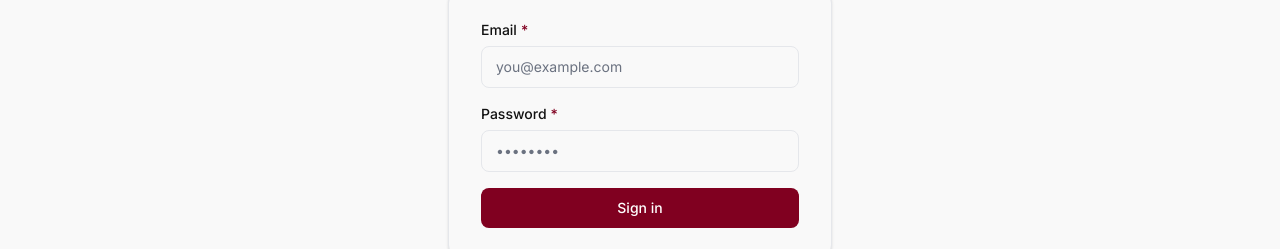
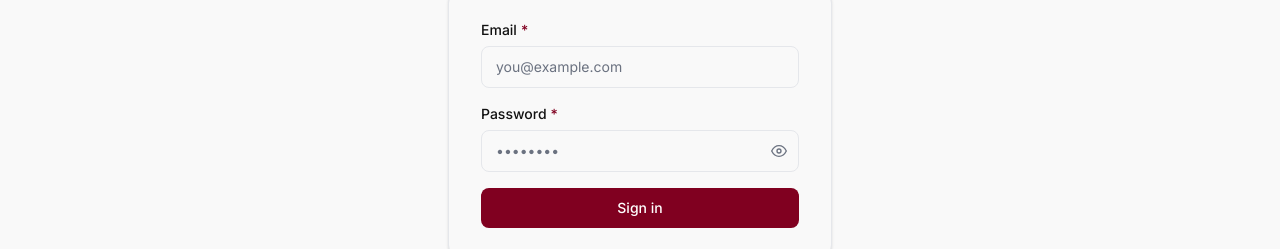
Before and after one commit to Pedrojb-01/mio, a React (Vite) app in the folder frontend/: page /login in a window 1280 px wide. Shown: the part 315-564 px from the top of the page. Built offline with nearby package versions, Linux system fonts and the light colour scheme; no server answers.

Commit message:
feat: add password visibility toggle to Input component

```diff
--- a/frontend/src/components/ui/Input.jsx
+++ b/frontend/src/components/ui/Input.jsx
@@ -1,3 +1,27 @@
+import { useState } from 'react'
+
+function IconEye() {
+  return (
+    <svg width="16" height="16" viewBox="0 0 24 24" fill="none"
+      stroke="currentColor" strokeWidth="2" strokeLinecap="round"
+      strokeLinejoin="round" aria-hidden="true">
+      <path d="M1 12s4-8 11-8 11 8 11 8-4 8-11 8-11-8-11-8z" />
+      <circle cx="12" cy="12" r="3" />
+    </svg>
+  )
+}
+
+function IconEyeOff() {
+  return (
+    <svg width="16" height="16" viewBox="0 0 24 24" fill="none"
+      stroke="currentColor" strokeWidth="2" strokeLinecap="round"
+      strokeLinejoin="round" aria-hidden="true">
+      <path d="M17.94 17.94A10.07 10.07 0 0112 20c-7 0-11-8-11-8a18.45 18.45 0 015.06-5.94M9.9 4.24A9.12 9.12 0 0112 4c7 0 11 8 11 8a18.5 18.5 0 01-2.16 3.19m-6.72-1.07a3 3 0 11-4.24-4.24" />
+      <line x1="1" y1="1" x2="23" y2="23" />
+    </svg>
+  )
+}
+
 export default function Input({
   id,
   label,
@@ -12,6 +36,10 @@ export default function Input({
   autoComplete,
   maxLength,
 }) {
+  const [showPassword, setShowPassword] = useState(false)
+  const isPassword = type === 'password'
+  const inputType = isPassword && showPassword ? 'text' : type
+
   return (
     <div className="flex flex-col gap-1.5">
       {label && (
@@ -26,10 +54,11 @@ export default function Input({
         </label>
       )}
 
+    <div className="relative">
       <input
         id={id}
         name={id}
-        type={type}
+        type={inputType}
         value={value}
         onChange={onChange}
         placeholder={placeholder}
@@ -46,8 +75,21 @@ export default function Input({
           focus:outline-none focus:ring-2 focus:ring-accent focus:ring-offset-0 focus:border-accent
           disabled:opacity-50 disabled:cursor-not-allowed
           ${error ? 'border-red-400' : 'border-border'}
+          ${isPassword ? 'pr-10' : ''}
         `}
       />
+      {isPassword && (
+        <button
+          type="button"
+          onClick={() => setShowPassword(prev => !prev)}
+          aria-label={showPassword ? 'Hide password' : 'Show password'}
+          className="absolute right-3 top-1/2 -translate-y-1/2 text-muted
+            hover:text-primary transition-colors duration-150"
+        >
+          {showPassword ? <IconEyeOff /> : <IconEye />}
+        </button>
+      )}
+    </div>
 
       {error && (
         <p id={`${id}-error`} className="text-xs text-red-500" role="alert">
```
